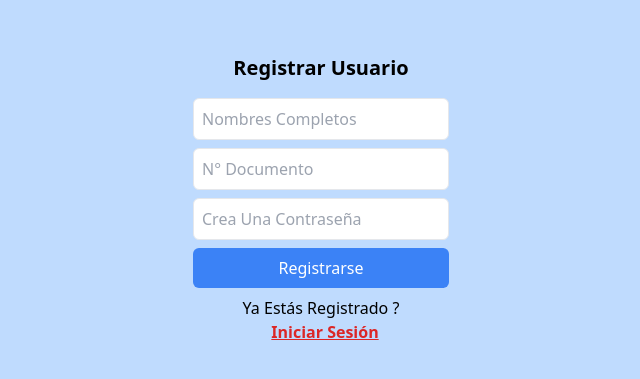
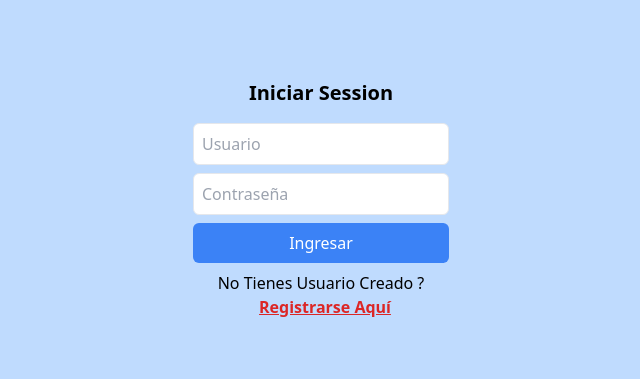
Before and after one commit to llOrtegall/Next_Chat_App, a React (Vite) app in the folder client/: page / in a window 1280 px wide. Shown: the part 169-548 px from the top of the page, without its empty margins (319-959 px from the left). Built offline with nearby package versions, Linux system fonts and the light colour scheme; no server answers.

Commit message:
continuar con el login

```diff
--- a/client/src/Routes/Routes.jsx
+++ b/client/src/Routes/Routes.jsx
@@ -1,6 +1,7 @@
 import { useContext } from 'react'
-import { RegisterForm } from '../RegisterForm.jsx'
+import { RegisterForm } from '../components/RegisterForm.jsx'
 import { UsuarioContext } from '../Auth/UserContext.jsx'
+import { LoginForm } from '../components/LoginForm.jsx'
 
 export function Routes () {
   const { username, id, nombres } = useContext(UsuarioContext)
@@ -10,6 +11,7 @@ export function Routes () {
   }
 
   return (
-    <RegisterForm />
+    // <RegisterForm />
+    <LoginForm />
   )
 }
--- /dev/null
+++ b/client/src/components/LoginForm.jsx
@@ -0,0 +1,45 @@
+import axios from 'axios'
+import { useContext, useState } from 'react'
+import { UsuarioContext } from '../Auth/UserContext'
+
+export function LoginForm () {
+  const [username, setUsername] = useState('')
+  const [contrasena, setContrasena] = useState('')
+  const { setUsername: setUserWithLogin, setId, setNombres: setNombresWithRegister } = useContext(UsuarioContext)
+
+  const loginUser = async (ev) => {
+    ev.preventDefault()
+    const { data } = await axios.post('/login', { username, contrasena })
+    const { id, nombres } = data
+    setUserWithLogin(username)
+    setId(id)
+    setNombresWithRegister(nombres)
+  }
+
+  return (
+    <section className='bg-blue-200 h-screen w-screen grid place-content-center pb-20 text-center'>
+      <form className='w-64 mx-auto' onSubmit={loginUser}>
+        <h2 className='text-center py-4 font-bold text-xl'>Iniciar Session</h2>
+        <input
+          type='text' placeholder='Usuario' value={username}
+          className='block w-full rounded-md p-2 mb-2 border'
+          onChange={ev => setUsername(ev.target.value)} required
+        />
+        <input
+          type='password' placeholder='Contraseña' value={contrasena}
+          className='block w-full rounded-md p-2 mb-2 border' required
+          onChange={ev => setContrasena(ev.target.value)}
+        />
+        <button className='bg-blue-500 text-white block w-full p-2 rounded-md'>
+          Ingresar
+        </button>
+        <article className='text-center pt-2'>
+          No Tienes Usuario Creado ?
+        </article>
+      </form>
+      <button className='text-red-600 font-semibold pl-2 underline hover:text-blue-600'>
+        Registrarse Aquí
+      </button>
+    </section>
+  )
+}
--- a/client/src/RegisterForm.jsx
+++ b/client/src/components/RegisterForm.jsx
@@ -1,6 +1,6 @@
 import axios from 'axios'
 import { useContext, useState } from 'react'
-import { UsuarioContext } from './Auth/UserContext'
+import { UsuarioContext } from '../Auth/UserContext'
 
 export function RegisterForm () {
   const [nombres, setNombres] = useState('')
```
